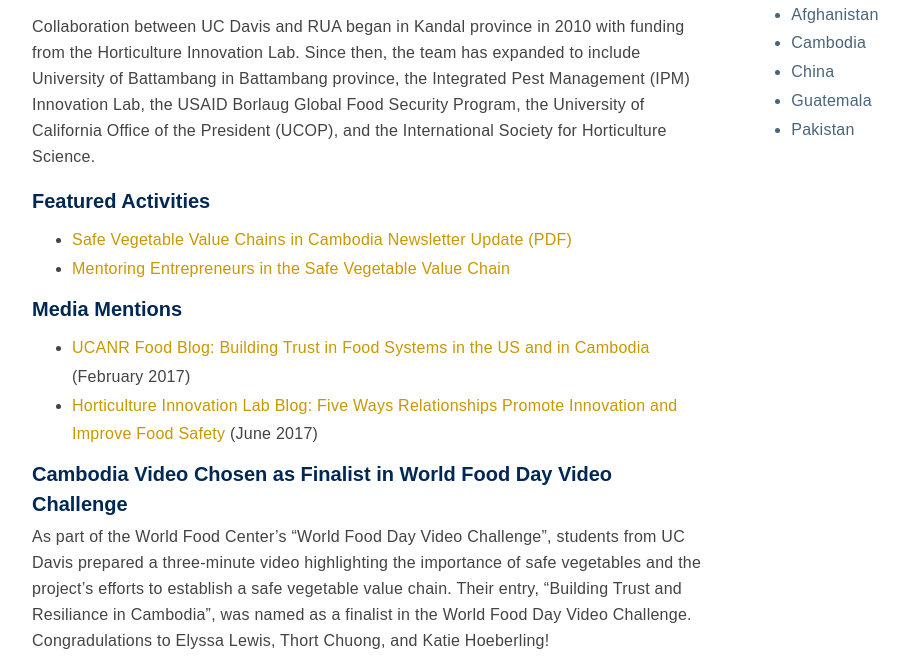
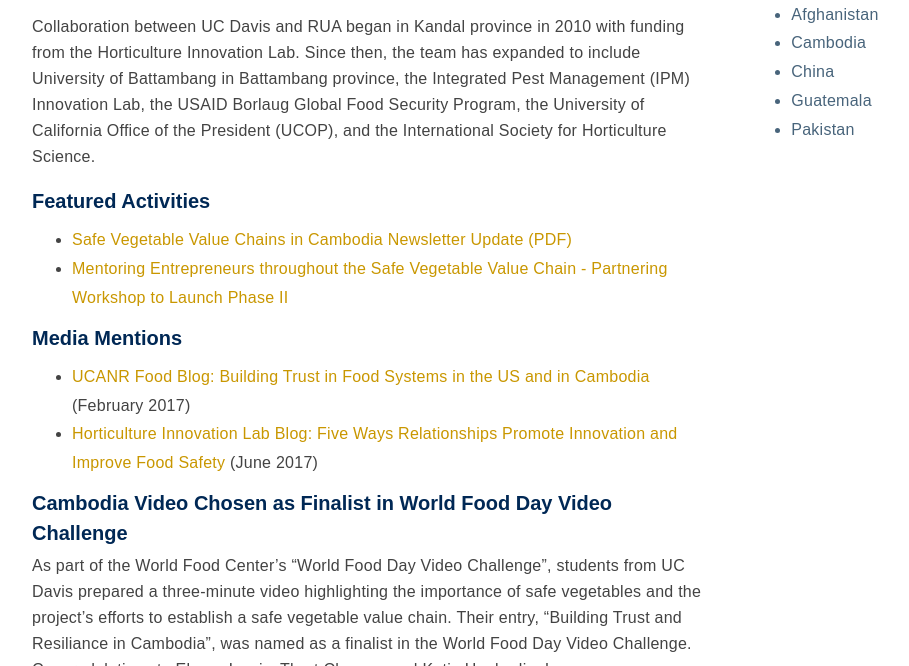
Before and after one commit to ucdavis/ip, a Jekyll site: the page built from _posts/countries/2015-02-12-Cambodia.markdown, in a window 1280 px wide and 900 px high, scrolled down 849 px, cut to the strip 0-666 px from the top of the window. Shown: the whole strip, without its empty margins (96-1005 px from the left). Built offline with Jekyll 4.4.1, drawn with Linux system fonts in a browser that asks for light colours; nearby versions of some CDN libraries.

Commit message:
cambodia link name change

```diff
--- a/_posts/countries/2015-02-12-Cambodia.markdown
+++ b/_posts/countries/2015-02-12-Cambodia.markdown
@@ -18,7 +18,7 @@
 
 ### Featured Activities
 - <a target="_blank" href="/media/files/Cambodia_value_chains_Newsletter.pdf"> Safe Vegetable Value Chains in Cambodia Newsletter Update (PDF)</a><br>
-- <a href= "/profiles/Cambodia/SVVC_entrepreneurship">Mentoring Entrepreneurs in the Safe Vegetable Value Chain</a><br>
+- <a href= "/profiles/Cambodia/SVVC_entrepreneurship">Mentoring Entrepreneurs throughout the Safe Vegetable Value Chain - Partnering Workshop to Launch Phase II</a><br>
 
 ### Media Mentions
 - <a href="http://ucanr.edu/blogs/blogcore/postdetail.cfm?postnum=23237">UCANR Food Blog: Building Trust in Food Systems in the US and in Cambodia</a> (February 2017) <br>
```
